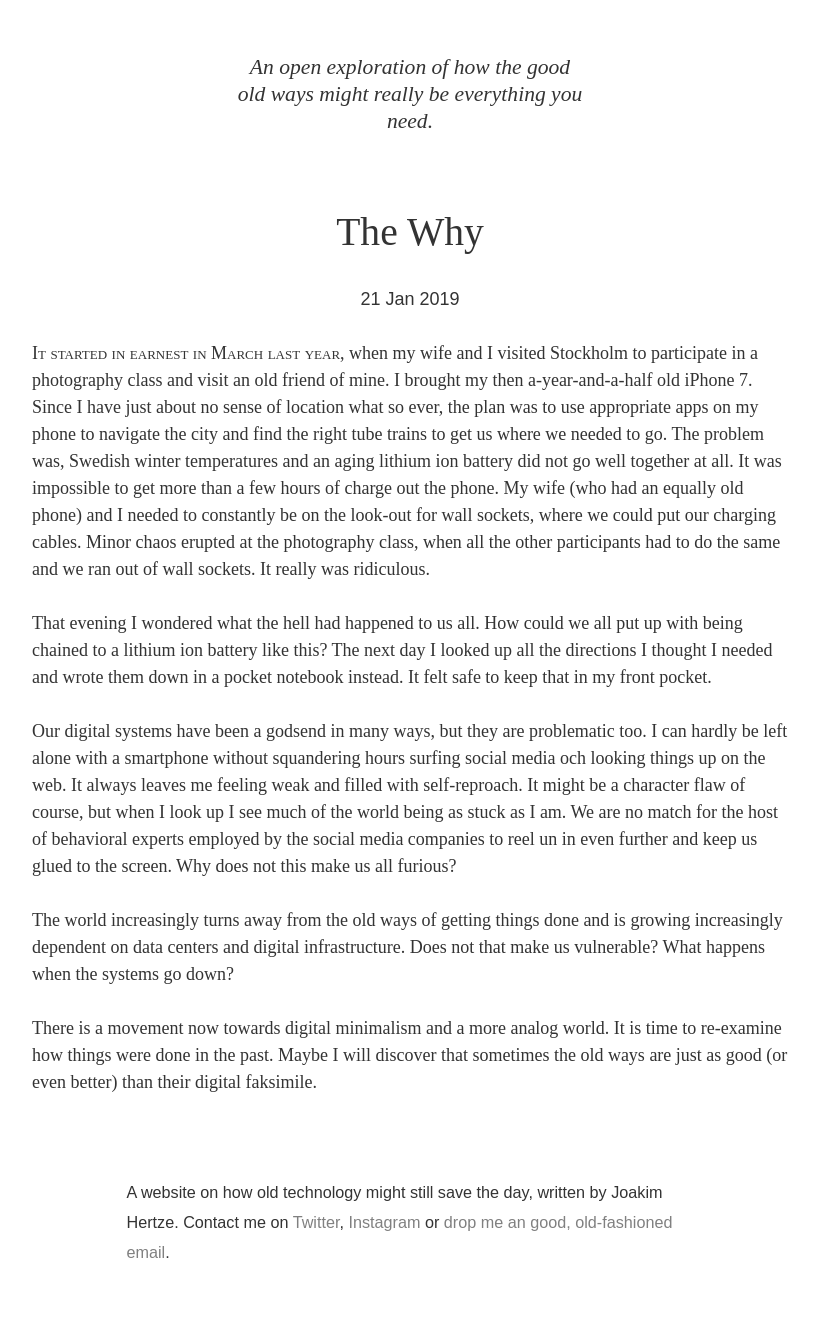
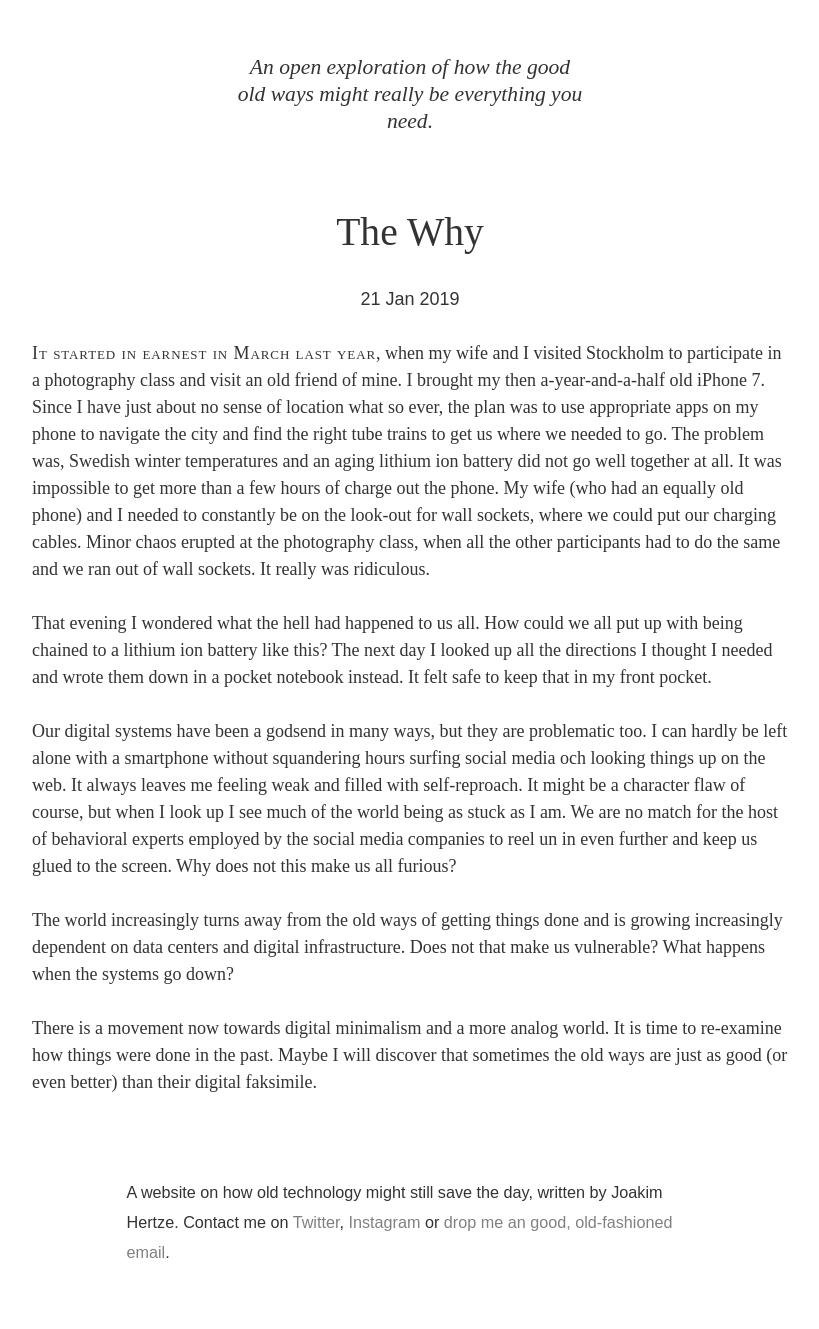
Before and after one commit to hertze/hertze.github.io, a Jekyll site: the page built from index.html, in a window 1280 px wide. Shown: the whole page, without its empty margins (230-1049 px from the left). Built offline with Jekyll 4.4.1, drawn with Linux system fonts in a browser that asks for light colours; some web fonts are replaced; the list of posts is cut into pages by our own code.

Commit message:
CSS for print too

```diff
--- a/_layouts/default.html
+++ b/_layouts/default.html
@@ -3,7 +3,7 @@
 	<meta charset="utf-8">
 	<meta http-equiv="X-UA-Compatible" content="IE=edge">
 	<meta name="viewport" content="width=device-width, initial-scale=1.0">
-	<link href="/assets/main.css" media="screen" rel="stylesheet">
+	<link href="/assets/main.css" media="screen, print" rel="stylesheet">
 	<link rel="stylesheet" href="https://use.typekit.net/tfb0hcj.css">
 	{% feed_meta %}
 	<link rel="shortcut icon" href="/favicon.ico">
--- a/assets/main.css
+++ b/assets/main.css
@@ -138,6 +138,7 @@
 	font-variant-caps: small-caps;
 	font-feature-settings: "smcp";
 	font-weight: normal;
+	letter-spacing: 0.05em;
 }
 
 a {
```
